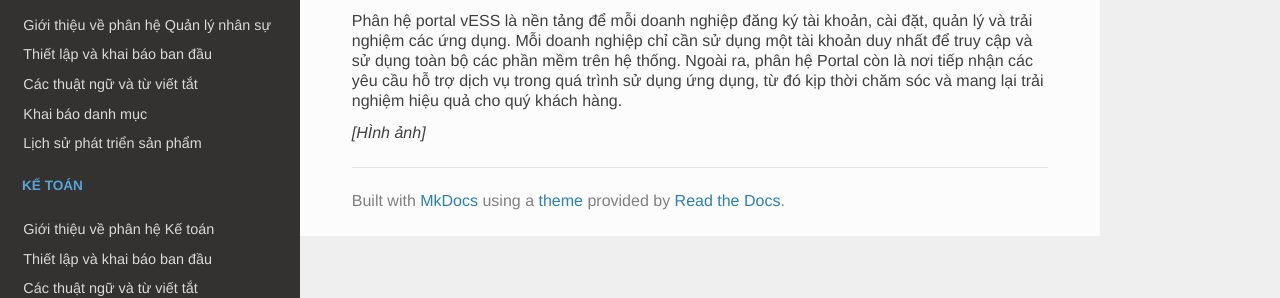
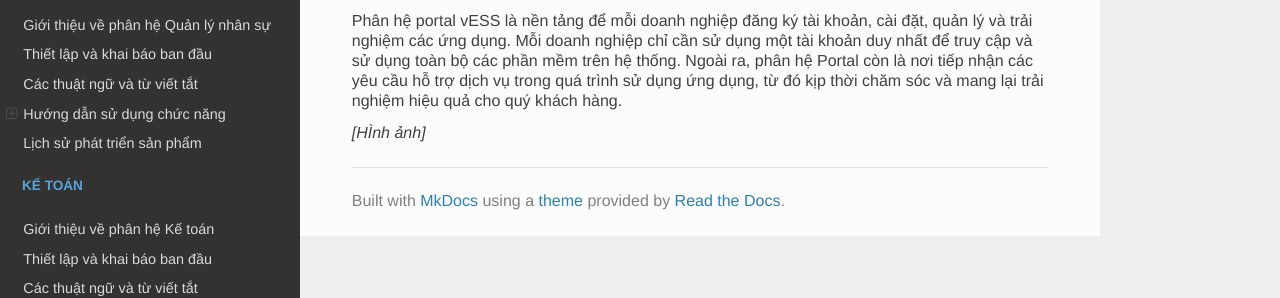
Before and after one commit to chutrandai/mkdocs, an MkDocs documentation site: the page built from docs/index.md, in a window 1280 px wide. Shown: the part 227-525 px from the top of the page. Built offline with MkDocs 1.6.1, drawn with Linux system fonts in a browser that asks for light colours; nearby versions of some CDN libraries; old or Windows-style settings are respelled for this version of MkDocs.

Commit message:
Update mkdocs.yml

```diff
--- a/mkdocs.yml
+++ b/mkdocs.yml
@@ -7,11 +7,11 @@
         - 'Giới thiệu về phân hệ Quản lý nhân sự': 'hrm/introduction.md'
         - 'Thiết lập và khai báo ban đầu': 'hrm/initialization.md'
         - 'Các thuật ngữ và từ viết tắt': 'hrm/abbreviations.md'
-        - 'Khai báo danh mục': 'hrm/master-datas.md'
-            # - 'Khai báo danh mục': 'hrm/master-datas.md'
-            # - 'Tuyển dụng': 'hrm/recruitment.md'
-            # - 'Nhân viên': 'hrm/employee.md'
-            # - 'Chấm công': 'hrm/attendance.md'
+        - 'Hướng dẫn sử dụng chức năng':
+            - 'Khai báo danh mục': 'hrm/master-datas.md'
+            - 'Tuyển dụng': 'hrm/recruitment.md'
+            - 'Nhân viên': 'hrm/employee.md'
+            - 'Chấm công': 'hrm/attendance.md'
             # - 'Hợp đồng':
             # - 'Yêu cầu chấm công':
             # - 'Chấm công':
```
